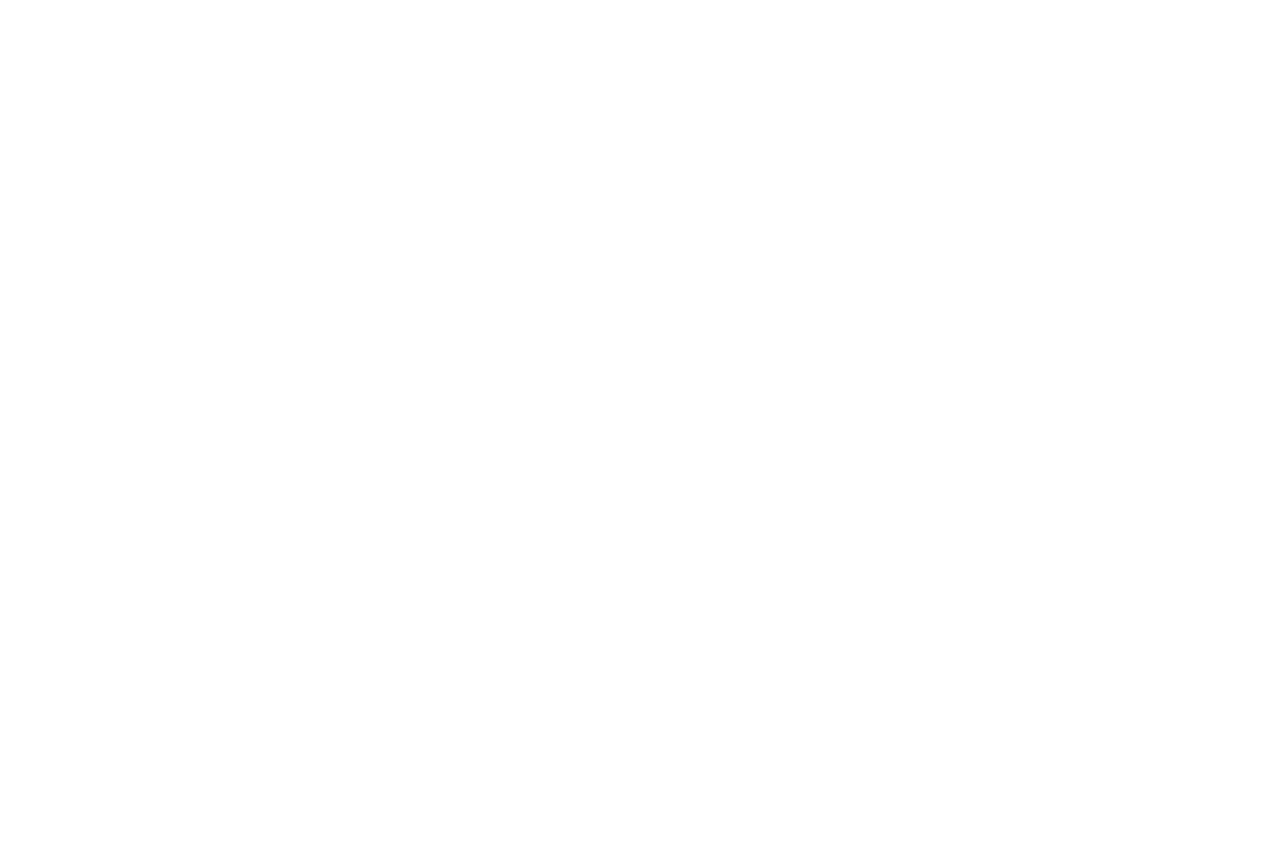
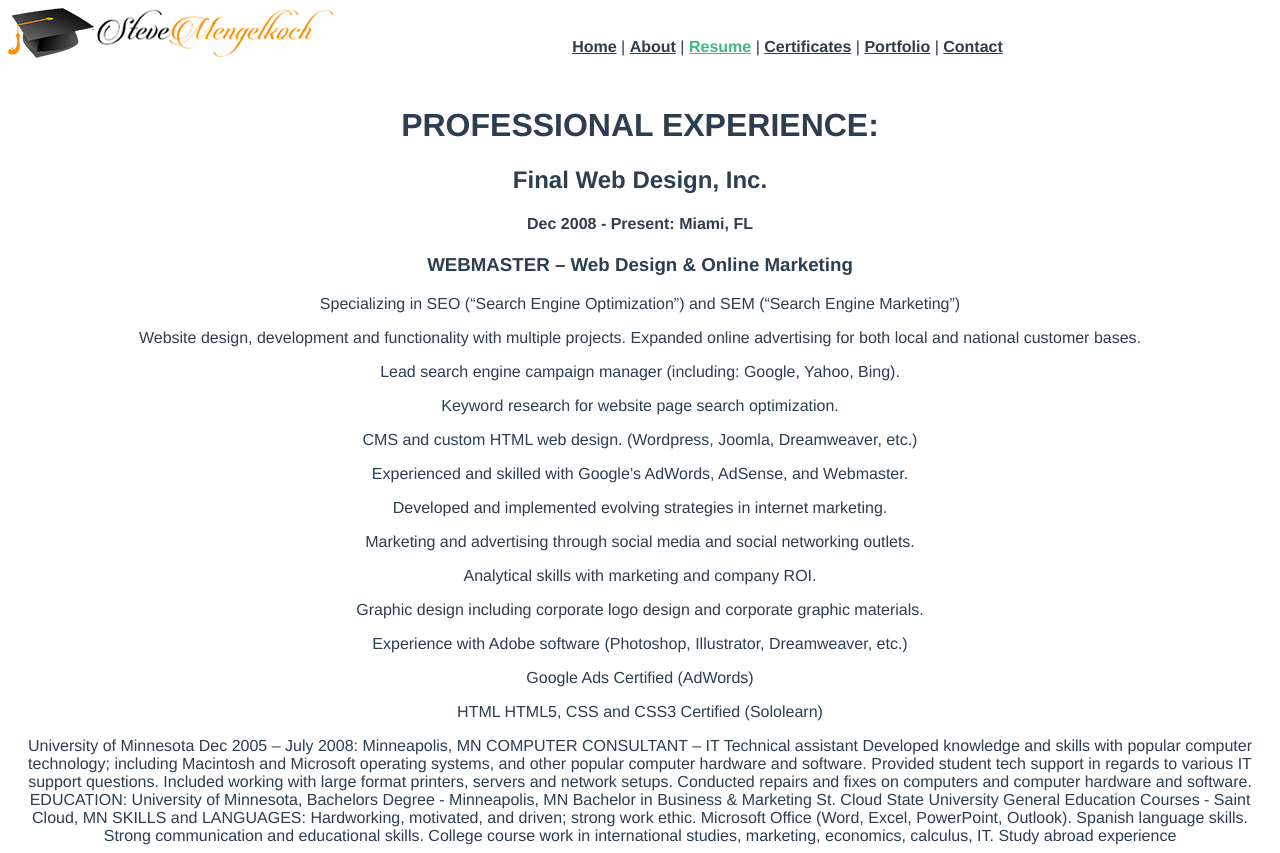
Before and after one commit to finalwebdesign/stevemengelkoch, a Vue app: page /resume in a window 1280 px wide. Before the commit this address had no page. Before the commit the page ends 800 px from the top, so only its background shows below. Built offline with nearby package versions, Linux system fonts and the light colour scheme.

Commit message:
About and Resume Content

```diff
--- a/src/components/Header.vue
+++ b/src/components/Header.vue
@@ -6,6 +6,7 @@
     <div id="nav">
       <router-link to="/">Home</router-link> |
       <router-link to="/about">About</router-link> |
+      <router-link to="/resume">Resume</router-link> |
       <router-link to="/certficates">Certificates</router-link> |
       <router-link to="/portfolio">Portfolio</router-link> |
       <router-link to="/contact">Contact</router-link>
--- a/src/router/index.ts
+++ b/src/router/index.ts
@@ -14,6 +14,12 @@ const routes: Array<RouteRecordRaw> = [
       import( "../views/About.vue"),
   },
   {
+    path: "/resume",
+    name: "Resume",
+    component: () =>
+      import( "../views/Resume.vue"),
+  },
+  {
     path: "/certificates",
     name: "Certificates",
     component: () =>
--- a/src/views/About.vue
+++ b/src/views/About.vue
@@ -1,7 +1,12 @@
 <template>
   <div class="about">
     <Header />
-    <h1>This is an about page</h1>
+    <h1>About Steve Mengelkoch</h1>
+    <p>Steve was born and raised in Minneapolis Minnesota. Upon Graduating with a bachelors degree from the University of Minnesota in business and marketing Steve relocated to sunny Miami, FL.</p>
+    <p>Steve quickly became the lead marketer and webmaster at Final Web Design, Inc. headquartered in downtown Miami. The company Final Web Design has continued to grow and prosper as one of South Florida's most recognized web development and SEO companies.</p>
+    <p>As a professional webmaster Steve has extensive experience and skills in all forms of website development. With multiple projects developed on todays most popular CMS systems such as Joomla, Wordpress, Drupal and Magento, as well as traditional html, java and php web development.</p>
+    <p>Steve's skills are not limited to web development but rather expand into search engine optimization and online marketing. Steve has managed large corporate marketing campaigns including on-page SEO, content management, reputable link campaigns, Google Pay-Per-Click campaigns, social media marketing, lead generation and numerous other online marketing outlets.</p>
+    <p>As an experience webmaster Steve Mengelkoch has proven himself one of South Florida best webmasters. He is currently a member of the Joomla development community and a responsive web development professional. If you are in need of services offered by Steve Mengelkoch feel free to contact me on my contact page.</p>
   </div>
 </template>
 
--- a/src/views/Home.vue
+++ b/src/views/Home.vue
@@ -22,7 +22,7 @@
     </p>
     <a href="about" title="About Steve"><button>About Steve</button></a>
     <br />
-    <button>Steve's Resume</button>
+    <a href="resume" title="Steve's Resume"><button>Steve's Resume</button></a>
     <br />
     <a href="contact" title="Contact Steve"><button>Contact Steve</button></a>
   </div>
--- a/src/views/Resume.vue
+++ b/src/views/Resume.vue
@@ -1,14 +1,45 @@
 <template>
-  <div class="home">
-    <Header msg="Welcome to Steve Mengelkoch's Portfolio" />
-    <img src="@/assets/logo.png">
-    <p>Steve Mengelkoch is a webmaster and inbound marketing professional. Over the past 15 years he has been responsible for the design, development and management of some of the internets most elaborate and successful websites. Working primarily with businessese in the South FL area, Steve has become a prominent voice in the local web and digital marketing scene.</p>
-    <p>Steve is always looking to expand his web and marketing knowledge. Stevee is aggresibely seeking new connections in the South Florida area and throughout the United States. If yoou are interested in learning more abouot professional website design, development, Digital Marketing and Search Engine Optimization contact Steve Mengelkoch here. Steve is highly educated in computer programing, coding, website development, graphic design, applications and digital consulting.</p>
-    <a href="about" title="About Steve"><button>About Steve</button></a>
-    <br>
-    <button>Steve's Resume</button>
-    <br>
-    <a href="contact" title="Contact Steve"><button>Contact Steve</button></a>
+    <Header />
+  <div class="resume">
+<h1>PROFESSIONAL EXPERIENCE:</h1>
+<h2>Final Web Design, Inc.</h2>
+<h4>Dec 2008 - Present: Miami, FL</h4>
+<h3>WEBMASTER – Web Design & Online Marketing</h3>
+<p>Specializing in SEO (“Search Engine Optimization”) and SEM (“Search Engine Marketing”)</p>
+<p>Website design, development and functionality with multiple projects. Expanded online advertising for both local and national customer bases.</p>
+<p>Lead search engine campaign manager (including: Google, Yahoo, Bing).</p>
+<p>Keyword research for website page search optimization.</p>
+<p>CMS and custom HTML web design. (Wordpress, Joomla, Dreamweaver, etc.)</p>
+<p>Experienced and skilled with Google’s AdWords, AdSense, and Webmaster.</p>
+<p>Developed and implemented evolving strategies in internet marketing.</p>
+<p>Marketing and advertising through social media and social networking outlets.</p>
+<p>Analytical skills with marketing and company ROI.</p>
+<p>Graphic design including corporate logo design and corporate graphic materials.</p>
+<p>Experience with Adobe software (Photoshop, Illustrator, Dreamweaver, etc.)</p>
+<p>Google Ads Certified (AdWords)</p>
+<p>HTML HTML5, CSS and CSS3 Certified (Sololearn)</p>
+
+University of Minnesota
+Dec 2005 – July 2008: Minneapolis, MN
+
+COMPUTER CONSULTANT – IT Technical assistant
+Developed knowledge and skills with popular computer technology;  including Macintosh and Microsoft operating systems, and other popular computer hardware and software.
+Provided student tech support in regards to various IT support questions.
+Included working with large format printers, servers and network setups.
+Conducted repairs and fixes on computers and computer hardware and software.
+EDUCATION:
+University of Minnesota,
+Bachelors Degree  - Minneapolis, MN
+Bachelor in Business & Marketing
+St. Cloud State University
+General Education Courses - Saint Cloud, MN
+SKILLS and LANGUAGES:
+Hardworking, motivated, and driven; strong work ethic.
+Microsoft Office (Word, Excel, PowerPoint, Outlook).
+Spanish language skills.
+Strong communication and educational skills.
+College course work in international studies, marketing, economics, calculus, IT.
+Study abroad experience
   </div>
 </template>
 
```
Lines whose indentation alone changed are shown as unchanged.
